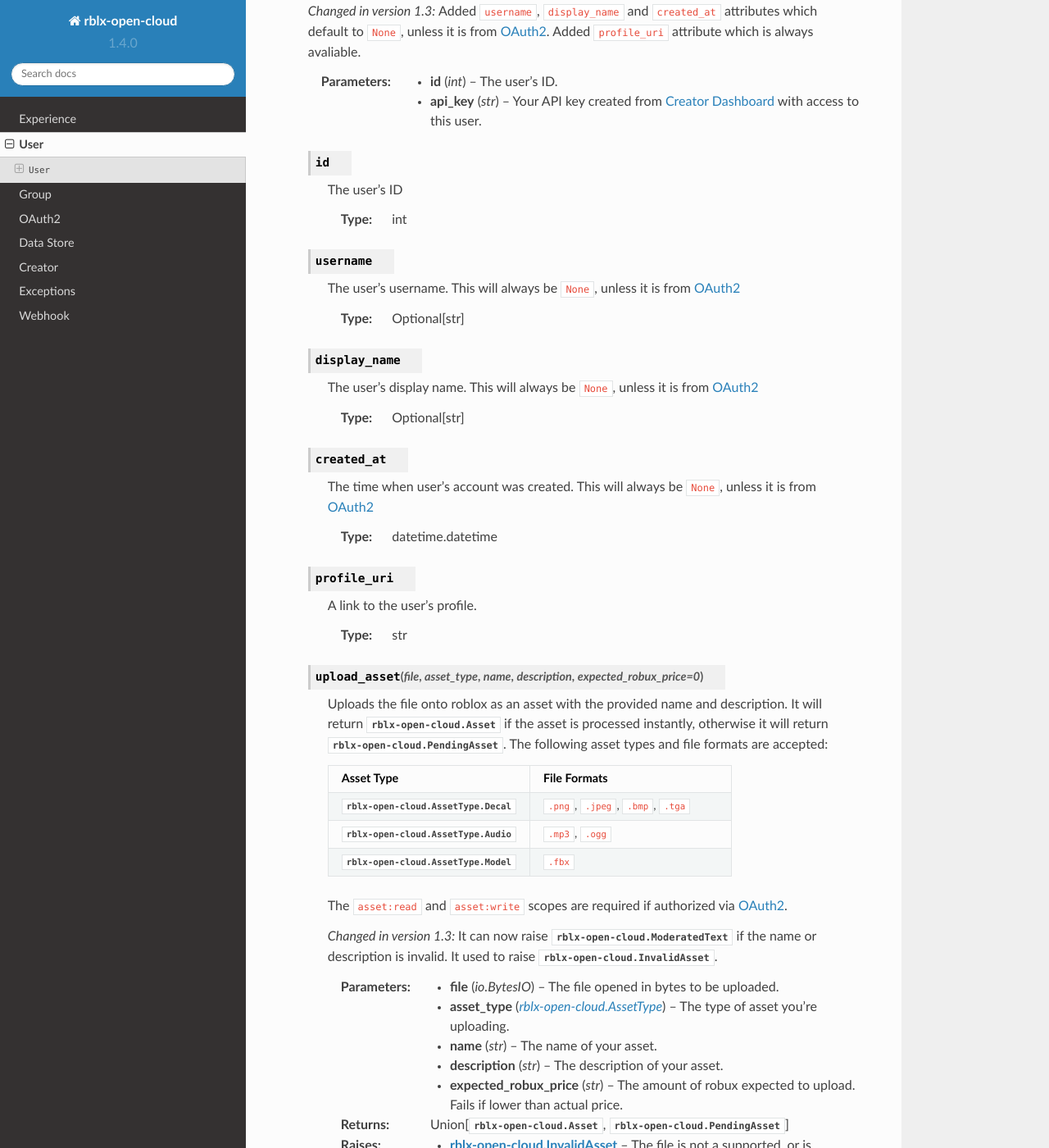
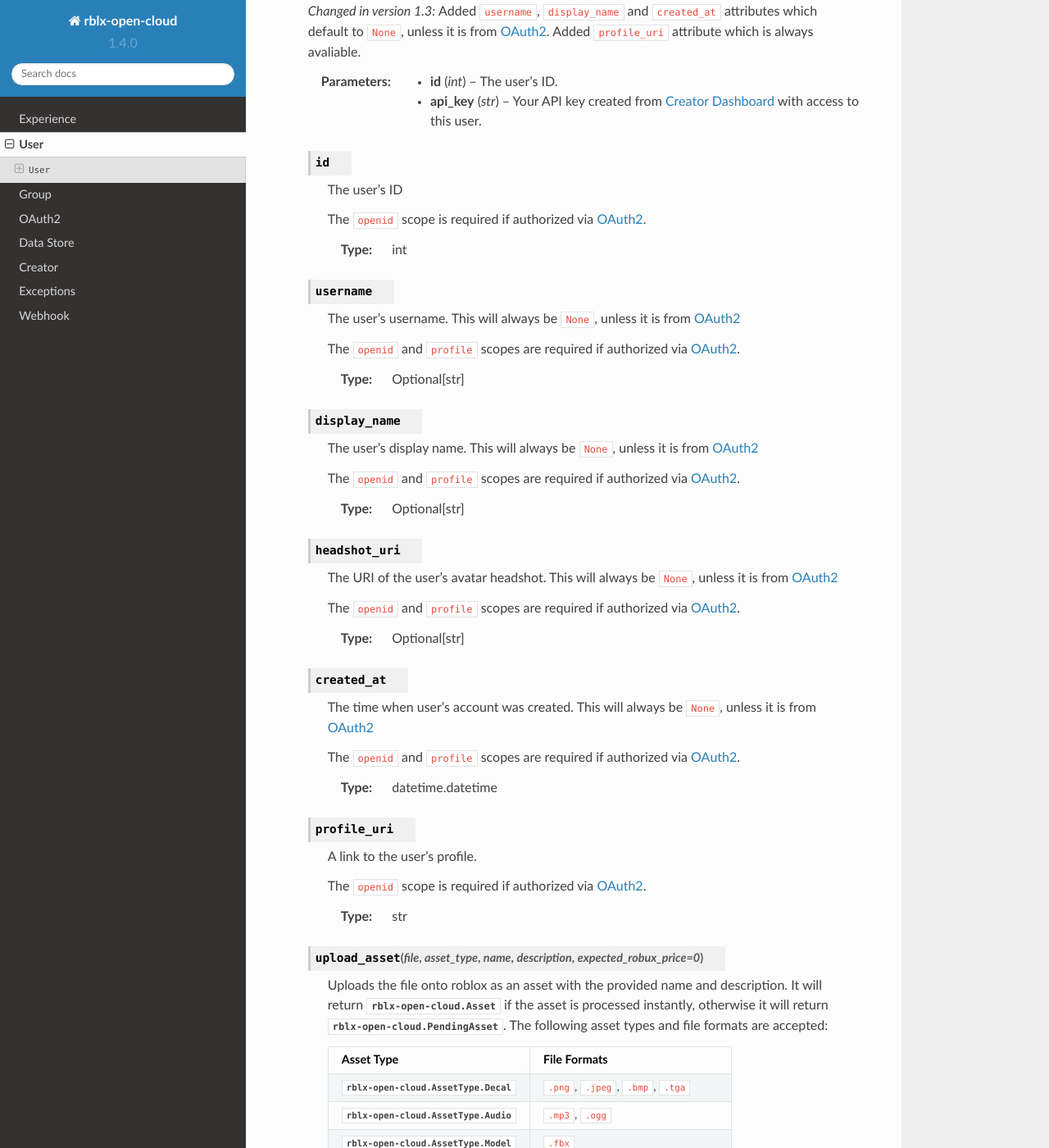
Before and after one commit to treeben77/rblx-open-cloud, a Sphinx documentation site: the page built from docs/source/user.rst, in a window 1280 px wide and 1400 px high, scrolled down 293 px. Shown: the whole window at 82% size. Built offline with Sphinx 7.4.7 and the Read the Docs theme 2.0.0, drawn with Linux system fonts in a browser that asks for light colours.

Commit message:
add oauth2 picture claim support

```diff
--- a/docs/source/user.rst
+++ b/docs/source/user.rst
@@ -19,11 +19,15 @@ User
 
         The user's ID
 
+        The ``openid`` scope is required if authorized via `OAuth2 </oauth2>`__.
+
         :type: int
 
     .. attribute:: username
 
         The user's username. This will always be ``None``, unless it is from :doc:`oauth2`
+
+        The ``openid`` and ``profile`` scopes are required if authorized via `OAuth2 </oauth2>`__.
 
         :type: Optional[str]
 
@@ -31,17 +35,31 @@ User
 
         The user's display name. This will always be ``None``, unless it is from :doc:`oauth2`
 
+        The ``openid`` and ``profile`` scopes are required if authorized via `OAuth2 </oauth2>`__.
+
+        :type: Optional[str]
+
+    .. attribute:: headshot_uri
+
+        The URI of the user's avatar headshot. This will always be ``None``, unless it is from :doc:`oauth2`
+
+        The ``openid`` and ``profile`` scopes are required if authorized via `OAuth2 </oauth2>`__.
+
         :type: Optional[str]
 
     .. attribute:: created_at
 
         The time when user's account was created. This will always be ``None``, unless it is from :doc:`oauth2`
 
+        The ``openid`` and ``profile`` scopes are required if authorized via `OAuth2 </oauth2>`__.
+
         :type: datetime.datetime
 
     .. attribute:: profile_uri
 
         A link to the user's profile.
+
+        The ``openid`` scope is required if authorized via `OAuth2 </oauth2>`__.
 
         :type: str
 
--- a/rblxopencloud/__init__.py
+++ b/rblxopencloud/__init__.py
@@ -1,8 +1,8 @@
 from typing import Literal
 import requests
 
-VERSION: str = "1.5.1"
-VERSION_INFO: Literal['alpha', 'beta', 'final'] = "alpha"
+VERSION: str = "1.5.0"
+VERSION_INFO: Literal['alpha', 'beta', 'final'] = "final"
 
 user_agent: str = f"rblx-open-cloud/{VERSION} (https://github.com/treeben77/rblx-open-cloud)"
 
```
Also changed, not shown: 2 other files.
